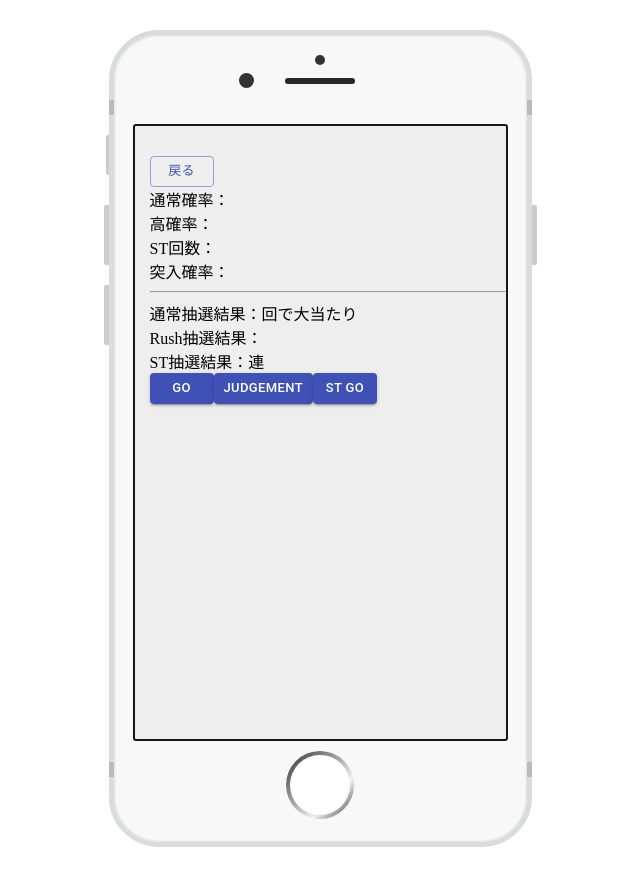
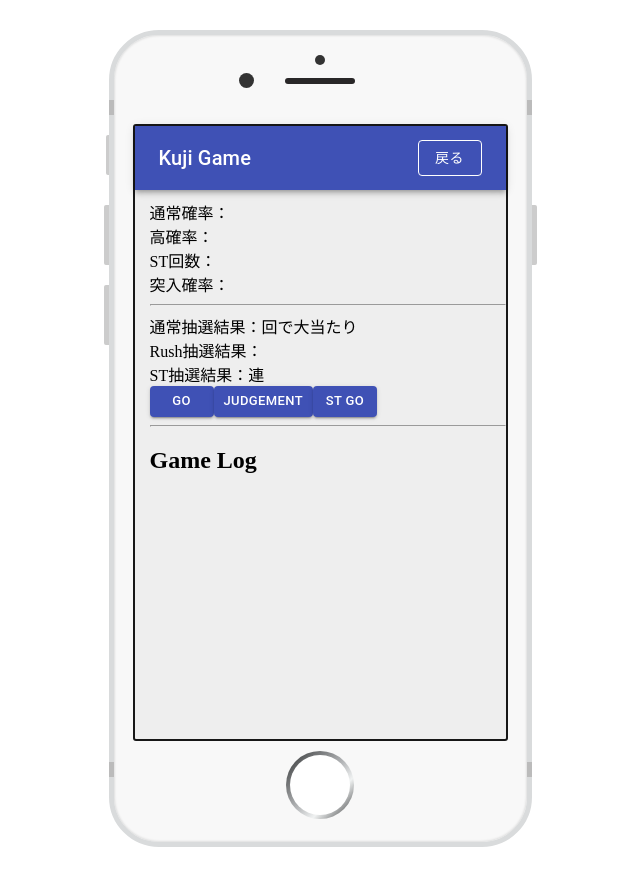
Before and after one commit to toshi1023/kuji-redux, a React (Create React App) app: page /start in a window 1280 px wide. Shown: the whole page, without its empty margins (320-960 px from the left). Built offline with nearby package versions, Linux system fonts and the light colour scheme.

Commit message:
Navbar追加

```diff
--- a/src/components/errorMessage.js
+++ b/src/components/errorMessage.js
@@ -35,7 +35,8 @@ export default function ErrorMessage(props) {
     return (
       <div className={classes.root}>
         <Button variant="outlined" color="secondary" onClick={handleClick}>
-            エラーがあります！
+            エラーがあります！<br />
+            (Click Here!)
         </Button>
         <Snackbar open={open} autoHideDuration={8000} onClose={handleClose}>
           <Alert onClose={handleClose} severity="error">
--- /dev/null
+++ b/src/components/navbar.js
@@ -0,0 +1,45 @@
+import React from 'react';
+import { makeStyles } from '@material-ui/core/styles';
+import AppBar from '@material-ui/core/AppBar';
+import Toolbar from '@material-ui/core/Toolbar';
+import Typography from '@material-ui/core/Typography';
+import Button from '@material-ui/core/Button';
+
+const useStyles = makeStyles((theme) => ({
+  root: {
+    flexGrow: 1,
+  },
+  title: {
+    flexGrow: 1,
+  },
+}));
+
+const back = () => {
+    // 現在のURLが条件
+    if (window.location.pathname === '/start' ){
+        return (
+            <Button variant="outlined" color="inherit" href="/">
+                戻る
+            </Button>
+        )
+
+        return null
+    }
+}
+
+export default function ButtonAppBar() {
+  const classes = useStyles();
+
+  return (
+    <div className={classes.root}>
+      <AppBar position="static">
+        <Toolbar>
+          <Typography variant="h6" className={classes.title}>
+            Kuji Game
+          </Typography>
+          {back()}
+        </Toolbar>
+      </AppBar>
+    </div>
+  );
+}
--- a/src/components/setting_game.js
+++ b/src/components/setting_game.js
@@ -8,7 +8,8 @@ import Button from '@material-ui/core/Button';
 import TextField from 'material-ui/TextField';
 import { confirmLottery } from '../actions';
 import { error } from '../actions';
-import  ErrorMessage from './errorMessage';
+import ErrorMessage from './errorMessage';
+import ButtonAppBar from './navbar';
 
 class SettingGame extends Component {
 
@@ -46,9 +47,11 @@ class SettingGame extends Component {
       // handleSubmit: submitボタンが押下されたら引数に設定した処理を実行する関数
       return (
           <React.Fragment>
+            <ButtonAppBar />
             <form onSubmit={handleSubmit(this.onSubmit)}>
               <div className="body">
-                <h1>抽選ゲーム</h1>
+                {/* <h1 className="mainTitle">Kuji Game</h1> */}
+
                 <ErrorMessage message={this.props.lottery.error} />
                 <div>
                   <Field label="Nomal" type="text" name="nomal" placeholder="通常確率" component={this.renderField} />
--- a/src/components/start_game.js
+++ b/src/components/start_game.js
@@ -7,6 +7,7 @@ import { judgement } from '../actions';
 import { stLottery } from '../actions';
 import { error } from '../actions';
 import '../sass/kuji.scss';
+import ButtonAppBar from './navbar';
 
 class StartGame extends Component {
 
@@ -55,8 +56,8 @@ class StartGame extends Component {
       const { submitting } = this.props
         return (
             <React.Fragment>
+              <ButtonAppBar />
               <div className="body">
-                <Button variant="outlined" color="primary" size="small" href="/" disabled={ submitting } >戻る</Button>
                 <div>
                   通常確率：{this.props.lottery.nomal}
                 </div>
@@ -86,6 +87,10 @@ class StartGame extends Component {
                   <Button variant="contained" color="primary" size="small" type="submit" onClick={this.judgement} disabled={ submitting } >Judgement</Button>
                   <Button variant="contained" color="primary" size="small" type="submit" onClick={this.stStart} disabled={ submitting } >ST Go</Button>
                 </div>
+                <hr />
+                <h2>
+                  Game Log
+                </h2>
               </div>
             </React.Fragment>
         )
--- a/src/sass/kuji.scss
+++ b/src/sass/kuji.scss
@@ -2,6 +2,7 @@
 
 /* メインbody */
 div.body {
+    padding-top: 10px;
     padding-left: 15px;
 }
 
@@ -83,7 +84,6 @@ p.errorMessage {
 
   .iphone-screen {
     background: #eee;
-    padding: 30px 0;
     border: 1px solid #fff;
     height: 617px;
     width: 375px;
```
